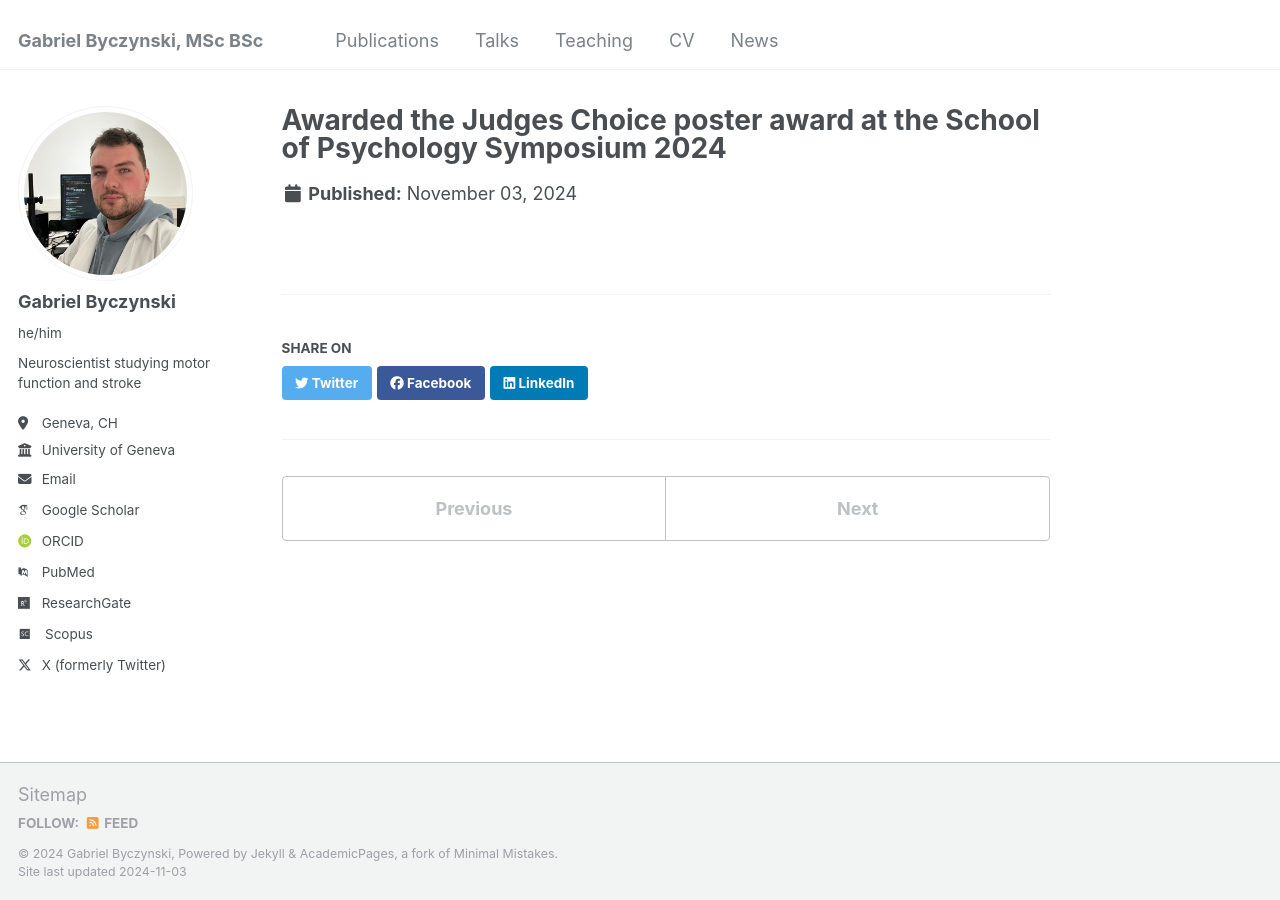
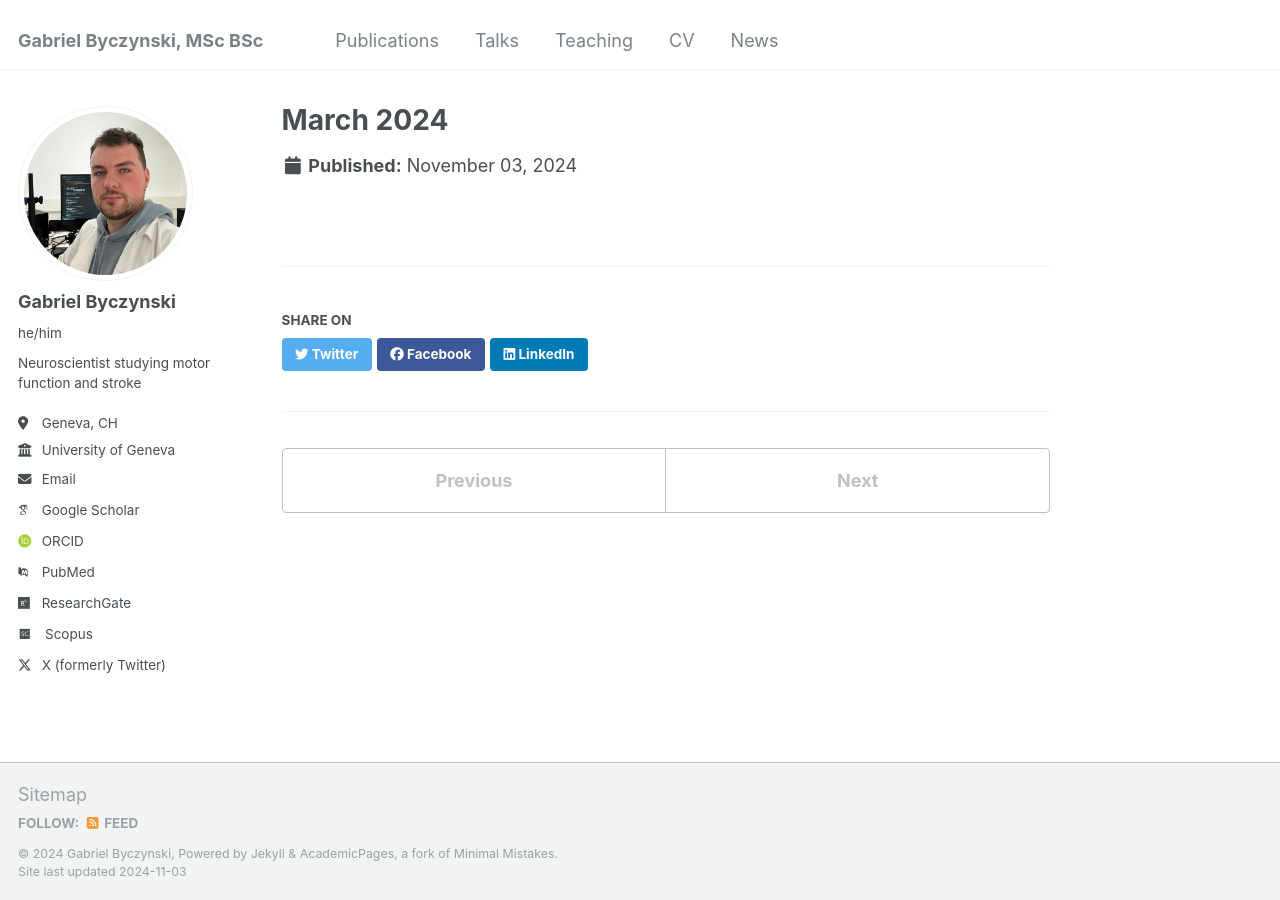
Before and after one commit to gabebyczynski/gabebyczynski.github.io, a Jekyll site: the page built from _portfolio/sop_2024_award.html, in a window 1280 px wide. Built offline with Jekyll 4.4.1, drawn with Linux system fonts in a browser that asks for light colours; some web fonts are replaced.

Commit message:
Update sop_2024_award.html

```diff
--- a/_portfolio/sop_2024_award.html
+++ b/_portfolio/sop_2024_award.html
@@ -1,5 +1,5 @@
 ---
-title: "Awarded the Judges Choice poster award at the School of Psychology Symposium 2024"
-excerpt: "Awarded for best poster presentation on the effects of stimulation on attentional pathway <br/><img src='/images/sop_award_2024.jpg'>"
+title: "March 2024"
+excerpt: "Awarded the Judges Choice poster award at the School of Psychology Symposium 2024 <br/><img src='/images/sop_award_2024.jpg'>"
 collection: portfolio
 ---
```
